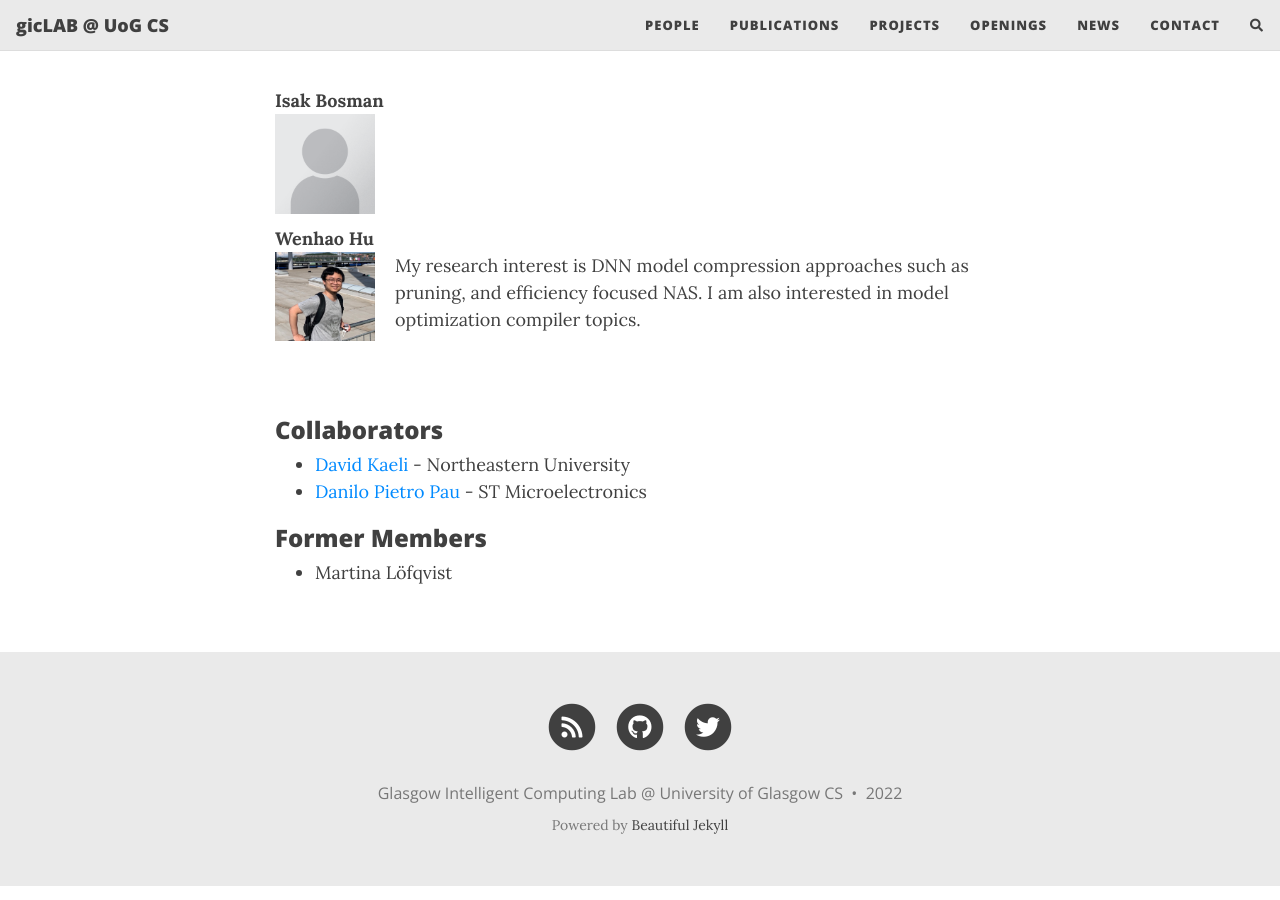
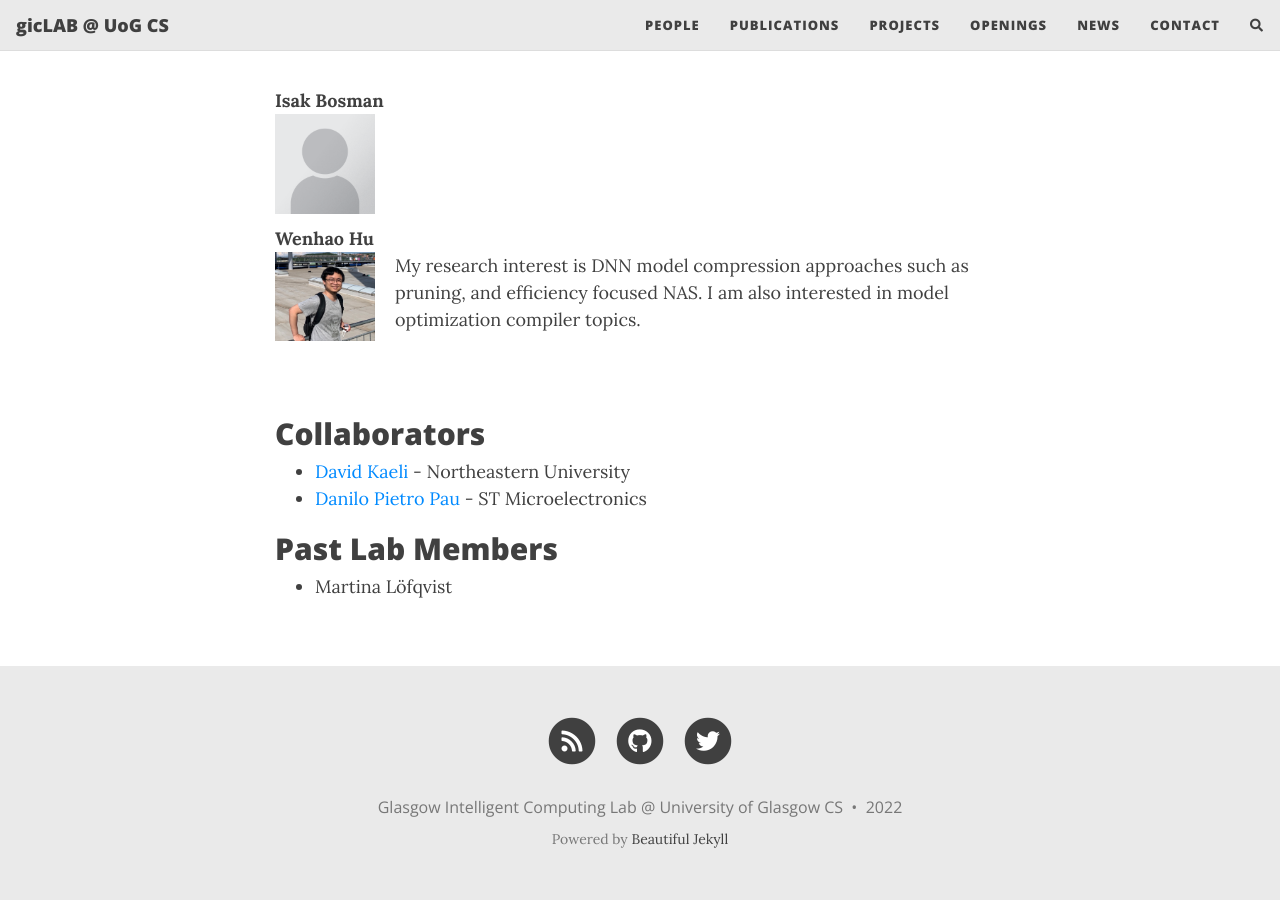
Before and after one commit to gicLAB/gicLAB.github.io, a Jekyll site: the page built from people.md, in a window 1280 px wide and 900 px high, scrolled down 1183 px. Built offline with Jekyll 4.4.1, drawn with Linux system fonts in a browser that asks for light colours; nearby versions of some CDN libraries; comment, search, counter and statistics services are not loaded.

Commit message:
Update people.md

```diff
--- a/people.md
+++ b/people.md
@@ -45,16 +45,16 @@ My research interest is DNN model compression approaches such as pruning, and ef
 
 <!-- ### MSc Students -->
 
-### Collaborators
+## Collaborators
 
 - [David Kaeli](https://coe.northeastern.edu/people/kaeli-david/) - Northeastern University
 - [Danilo Pietro Pau](https://www.linkedin.com/in/danilopietropau/) - ST Microelectronics
 
-### Former Members
+<!-- ## Visiting Researchers-->
+
+## Past Lab Members
 
 - Martina Löfqvist
 <!-- ### Research Interns -->
 <!-- - Some Guy -->
 <!-- - Someone else (now @ company) -->
-
-<!-- ## Visiting Researchers-->
```
